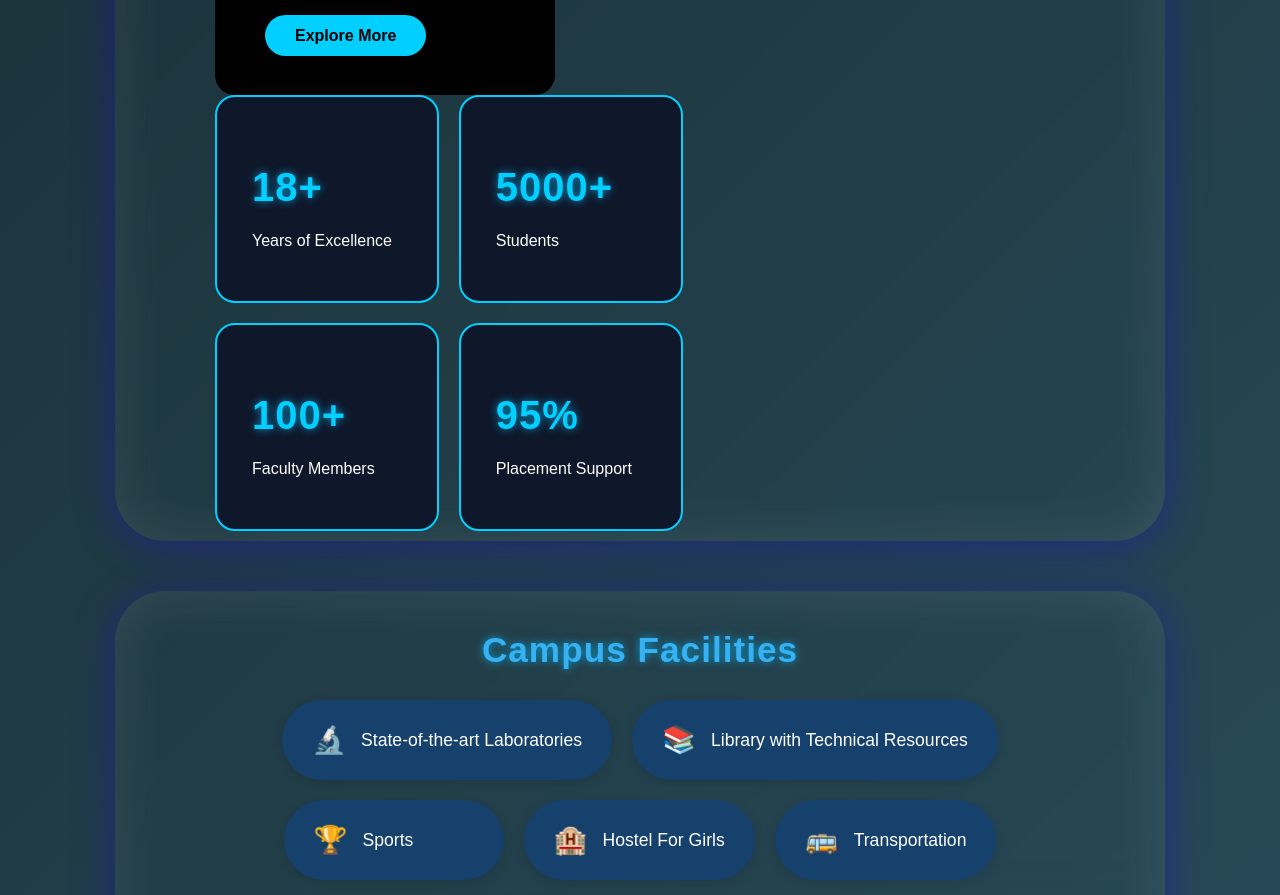
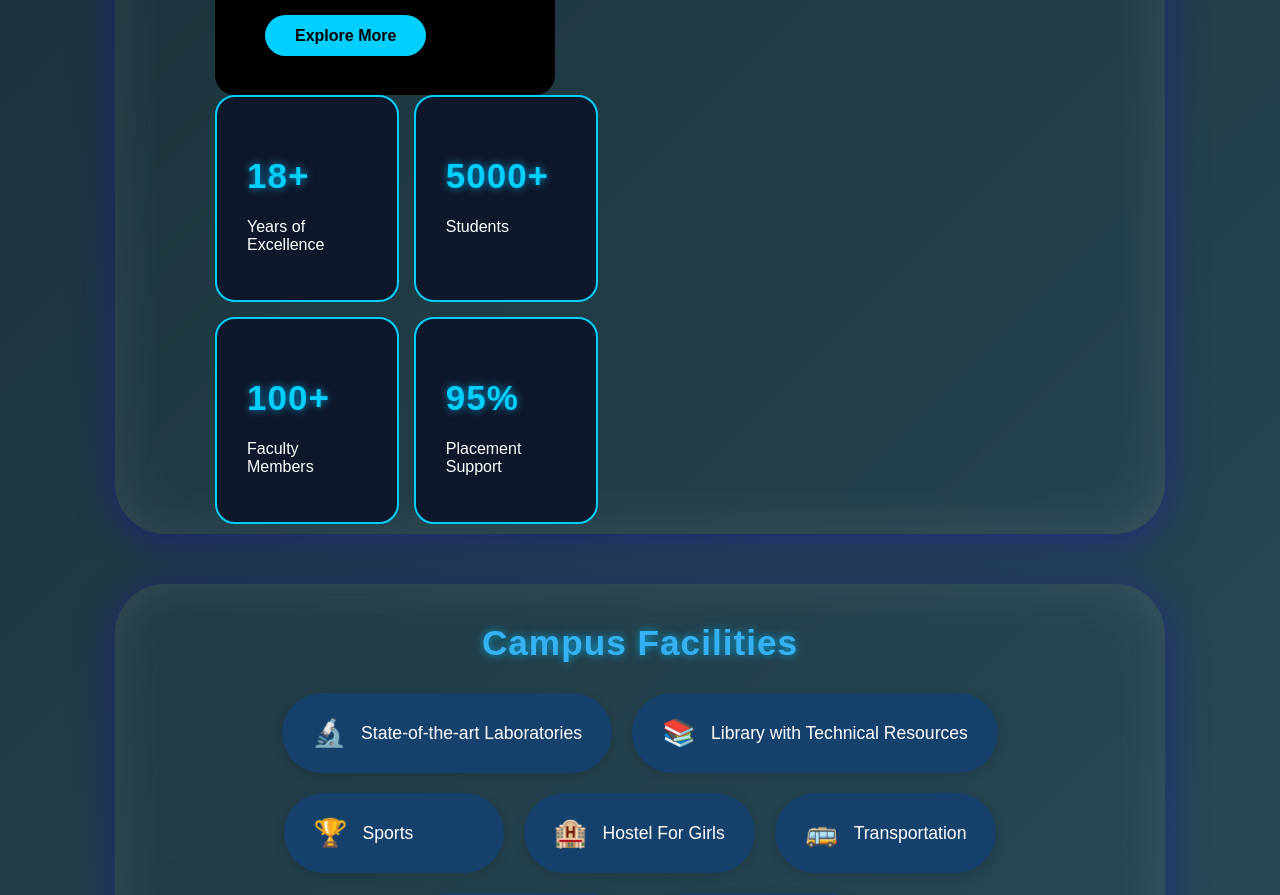
Before and after one commit to shivayasani/sctc-diploma, a plain HTML site: page index.html in a window 1280 px wide. Shown: the part 1951-2846 px from the top of the page. Drawn offline with Linux system fonts and the light colour scheme.

Commit message:
Update index.html

```diff
--- a/index.html
+++ b/index.html
@@ -596,7 +596,7 @@
   }
 
 
-
+/* neeeew  */
     .why-us{
     width:90%;
     margin:70px auto;
@@ -638,16 +638,16 @@
 }
 
 .cards{
-    width:55%;
+    width:45%;
     display:grid;
     grid-template-columns:repeat(2,1fr);
-    gap:20px;
+    gap:15px;
 }
 
 .card{
     background:#0f172a;
     color:white;
-    padding:35px;
+    padding:30px;
     border-radius:20px;
     border:2px solid #00cfff;
     transition:.3s;
@@ -660,7 +660,7 @@
 }
 
 .card h2{
-    font-size:40px;
+    font-size:35px;
     color:#00cfff;
 }
 
```
